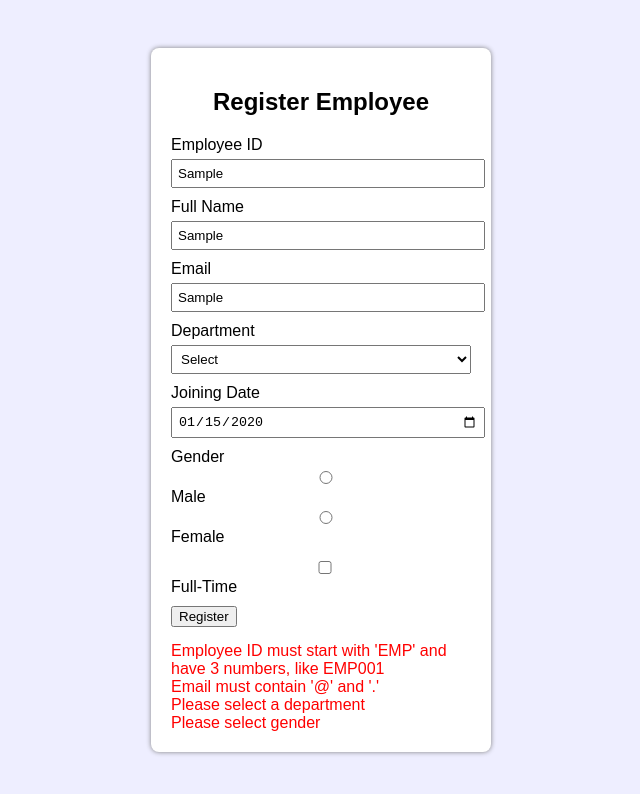
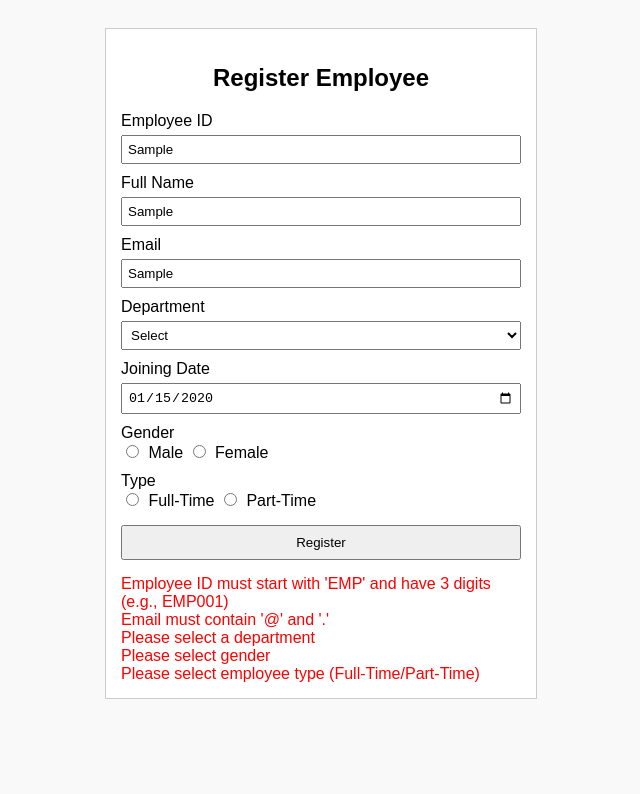
Before and after one commit to Upama-Prapti/mid-lab_assignment, a plain HTML site: page register.html in a window 1280 px wide. Both pictures are taken after typing "Sample", "Sample", "Sample", "2020-01-15" into the empty fields and a click on the button "Register". Shown: the whole page, without its empty margins (319-959 px from the left). Drawn offline with Linux system fonts and the light colour scheme.

Commit message:
Update register.html

```diff
--- a/register.html
+++ b/register.html
@@ -5,35 +5,46 @@
   <style>
     body {
       font-family: Arial, sans-serif;
-      background-color: #eef;
-      display: flex;
-      justify-content: center;
-      align-items: center;
-      height: 100vh;
-      margin: 0;
+      padding: 20px;
+      background-color: #f9f9f9;
     }
 
-    .box {
-      background-color: white;
-      padding: 20px;
-      border-radius: 8px;
-      box-shadow: 0 0 5px gray;
-      width: 300px;
+    .form-box {
+      max-width: 400px;
+      margin: auto;
+      padding: 15px;
+      border: 1px solid #ccc;
+      background-color: #fff;
     }
 
-    .box h2 {
+    h2 {
       text-align: center;
     }
 
-    .box label {
+    label {
       display: block;
       margin-top: 10px;
     }
 
-    .box input, .box select {
+    input[type="text"],
+    input[type="email"],
+    input[type="date"],
+    select {
       width: 100%;
       padding: 5px;
       margin-top: 5px;
+      box-sizing: border-box;
+    }
+
+    input[type="radio"] {
+      margin-right: 5px;
+    }
+
+    button {
+      margin-top: 15px;
+      padding: 8px 12px;
+      width: 100%;
+      cursor: pointer;
     }
 
     #output {
@@ -43,7 +54,7 @@
 </head>
 <body>
 
-  <div class="box">
+  <div class="form-box">
     <h2>Register Employee</h2>
     <form id="form">
       <label>Employee ID</label>
@@ -71,9 +82,11 @@
       <input type="radio" name="gender" value="Male"> Male
       <input type="radio" name="gender" value="Female"> Female
 
-      <label><input type="checkbox" id="type"> Full-Time</label>
+      <label>Type</label>
+      <input type="radio" name="type" value="Full-Time"> Full-Time
+      <input type="radio" name="type" value="Part-Time"> Part-Time
 
-      <button type="submit" style="margin-top: 10px;">Register</button>
+      <button type="submit">Register</button>
     </form>
 
     <div id="output"></div>
@@ -83,26 +96,32 @@
     document.getElementById("form").onsubmit = function(e) {
       e.preventDefault();
 
-      var id = document.getElementById("empId").value;
-      var name = document.getElementById("name").value;
-      var email = document.getElementById("email").value;
+      var id = document.getElementById("empId").value.trim();
+      var name = document.getElementById("name").value.trim();
+      var email = document.getElementById("email").value.trim();
       var dept = document.getElementById("dept").value;
       var date = document.getElementById("date").value;
-      var type = document.getElementById("type").checked ? "Full-Time" : "Part-Time";
 
       var gender = "";
-      var radios = document.getElementsByName("gender");
-      for (var i = 0; i < radios.length; i++) {
-        if (radios[i].checked) {
-          gender = radios[i].value;
+      var genderRadios = document.getElementsByName("gender");
+      for (var i = 0; i < genderRadios.length; i++) {
+        if (genderRadios[i].checked) {
+          gender = genderRadios[i].value;
+        }
+      }
+
+      var type = "";
+      var typeRadios = document.getElementsByName("type");
+      for (var i = 0; i < typeRadios.length; i++) {
+        if (typeRadios[i].checked) {
+          type = typeRadios[i].value;
         }
       }
 
       var errors = [];
 
-
       if (!(id.startsWith("EMP") && id.length === 6 && !isNaN(id.slice(3)))) {
-        errors.push("Employee ID must start with 'EMP' and have 3 numbers, like EMP001");
+        errors.push("Employee ID must start with 'EMP' and have 3 digits (e.g., EMP001)");
       }
 
       for (var i = 0; i < name.length; i++) {
@@ -112,7 +131,8 @@
           break;
         }
       }
-      if (name.trim() === "") {
+
+      if (name === "") {
         errors.push("Name cannot be empty");
       }
 
@@ -123,8 +143,10 @@
       if (dept === "") errors.push("Please select a department");
       if (date === "") errors.push("Please select a joining date");
       if (gender === "") errors.push("Please select gender");
+      if (type === "") errors.push("Please select employee type (Full-Time/Part-Time)");
 
       var output = document.getElementById("output");
+
       if (errors.length > 0) {
         output.style.color = "red";
         output.innerHTML = errors.join("<br>");
```
